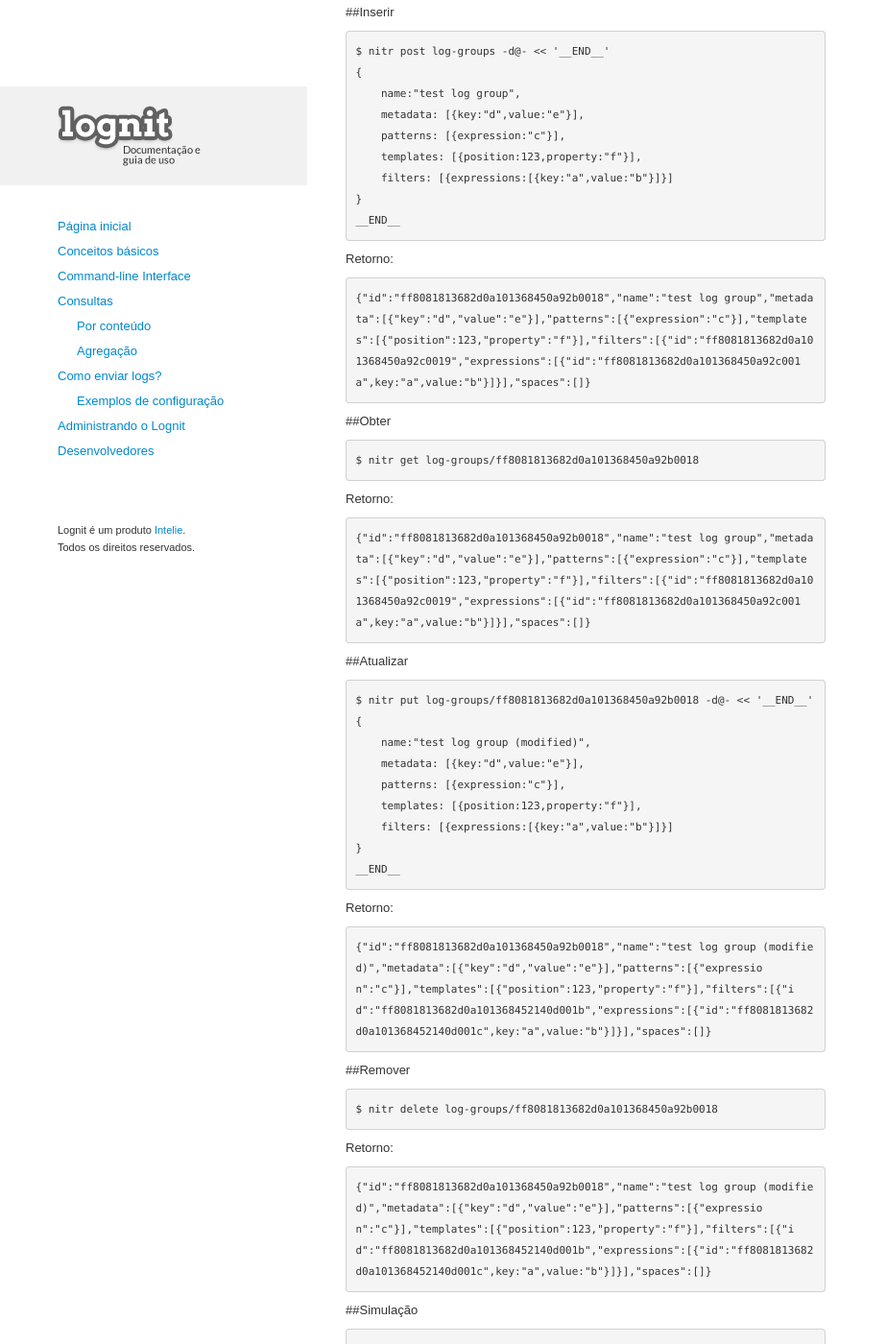
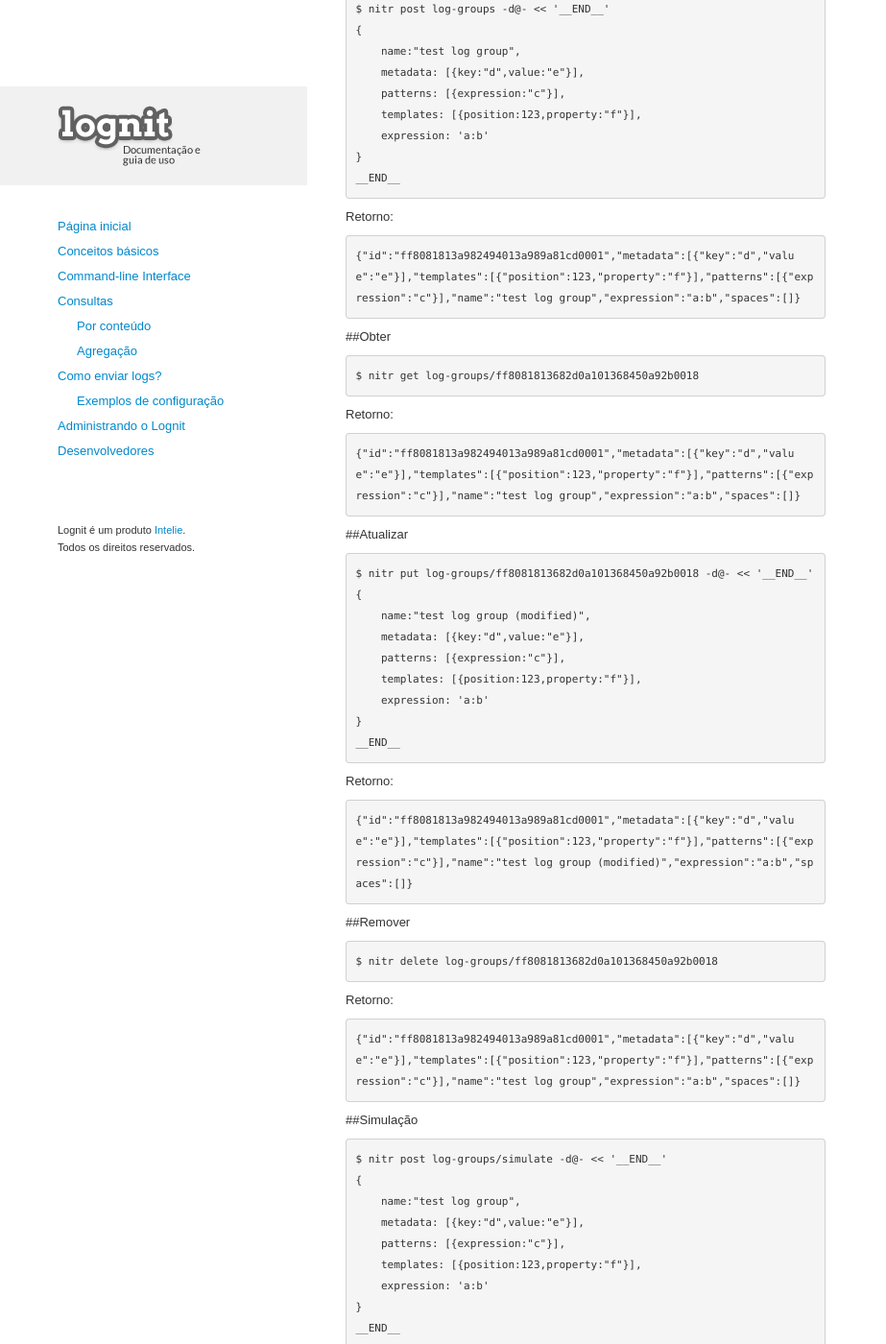
Before and after one commit to isabella232/lognit-docs, a Jekyll site: the page built from api/log-groups.md, in a window 1280 px wide and 1400 px high, scrolled down 716 px. Shown: the whole window at 96% size, without its empty margins (0-923 px from the left). Built offline with Jekyll 4.4.1, drawn with Linux system fonts in a browser that asks for light colours; some of the changed text lies outside the part shown.

Commit message:
fix log groups documentation

````diff
--- a/api/log-groups.md
+++ b/api/log-groups.md
@@ -18,7 +18,7 @@ Ponto de acesso:
 
 Retorno:
 
-    {"data":[{"id":"ff8081813682d0a101368450a92b0018","name":"test log group","metadata":[{"key":"d","value":"e"}],"patterns":[{"expression":"c"}],"templates":[{"position":123,"property":"f"}],"filters":[{"id":"ff8081813697fd94013697ffd66c0002","expressions":[{"id":"ff8081813697fd94013697ffd66c0003","key":"a","value":"b"}]}],"spaces":["teste"]}],"total":1,"page":1,"pageSize":10}
+    {"data":[{"id":"ff8081813682d0a101368450a92b0018","name":"test log group","metadata":[{"key":"d","value":"e"}],"patterns":[{"expression":"c"}],"templates":[{"position":123,"property":"f"}],"expression":"a:b","spaces":["teste"]}],"total":1,"page":1,"pageSize":10}
 
 É possível também utilizar as opções ```filterExpr```, ```sortProperty``` e
 ```sortDirection``` para filtrar e ordenar os registros.
@@ -36,13 +36,13 @@ inverte a ordem da ordenação.
         metadata: [{key:"d",value:"e"}],
         patterns: [{expression:"c"}],
         templates: [{position:123,property:"f"}],
-        filters: [{expressions:[{key:"a",value:"b"}]}]
+        expression: 'a:b'
     }
     __END__
 
 Retorno:
 
-    {"id":"ff8081813682d0a101368450a92b0018","name":"test log group","metadata":[{"key":"d","value":"e"}],"patterns":[{"expression":"c"}],"templates":[{"position":123,"property":"f"}],"filters":[{"id":"ff8081813682d0a101368450a92c0019","expressions":[{"id":"ff8081813682d0a101368450a92c001a",key:"a",value:"b"}]}],"spaces":[]}
+    {"id":"ff8081813a982494013a989a81cd0001","metadata":[{"key":"d","value":"e"}],"templates":[{"position":123,"property":"f"}],"patterns":[{"expression":"c"}],"name":"test log group","expression":"a:b","spaces":[]}
 
 
 ##Obter
@@ -52,7 +52,7 @@ Retorno:
 
 Retorno:
 
-    {"id":"ff8081813682d0a101368450a92b0018","name":"test log group","metadata":[{"key":"d","value":"e"}],"patterns":[{"expression":"c"}],"templates":[{"position":123,"property":"f"}],"filters":[{"id":"ff8081813682d0a101368450a92c0019","expressions":[{"id":"ff8081813682d0a101368450a92c001a",key:"a",value:"b"}]}],"spaces":[]}
+    {"id":"ff8081813a982494013a989a81cd0001","metadata":[{"key":"d","value":"e"}],"templates":[{"position":123,"property":"f"}],"patterns":[{"expression":"c"}],"name":"test log group","expression":"a:b","spaces":[]}
 
 
 ##Atualizar
@@ -63,14 +63,15 @@ Retorno:
         metadata: [{key:"d",value:"e"}],
         patterns: [{expression:"c"}],
         templates: [{position:123,property:"f"}],
-        filters: [{expressions:[{key:"a",value:"b"}]}]
+        expression: 'a:b'
     }
     __END__
 
 
 Retorno:
 
-    {"id":"ff8081813682d0a101368450a92b0018","name":"test log group (modified)","metadata":[{"key":"d","value":"e"}],"patterns":[{"expression":"c"}],"templates":[{"position":123,"property":"f"}],"filters":[{"id":"ff8081813682d0a101368452140d001b","expressions":[{"id":"ff8081813682d0a101368452140d001c",key:"a",value:"b"}]}],"spaces":[]}
+    {"id":"ff8081813a982494013a989a81cd0001","metadata":[{"key":"d","value":"e"}],"templates":[{"position":123,"property":"f"}],"patterns":[{"expression":"c"}],"name":"test log group (modified)","expression":"a:b","spaces":[]}
+
 
 ##Remover
 
@@ -78,7 +79,7 @@ Retorno:
 
 Retorno:
 
-    {"id":"ff8081813682d0a101368450a92b0018","name":"test log group (modified)","metadata":[{"key":"d","value":"e"}],"patterns":[{"expression":"c"}],"templates":[{"position":123,"property":"f"}],"filters":[{"id":"ff8081813682d0a101368452140d001b","expressions":[{"id":"ff8081813682d0a101368452140d001c",key:"a",value:"b"}]}],"spaces":[]}
+    {"id":"ff8081813a982494013a989a81cd0001","metadata":[{"key":"d","value":"e"}],"templates":[{"position":123,"property":"f"}],"patterns":[{"expression":"c"}],"name":"test log group","expression":"a:b","spaces":[]}
 
 
 ##Simulação
@@ -89,7 +90,7 @@ Retorno:
         metadata: [{key:"d",value:"e"}],
         patterns: [{expression:"c"}],
         templates: [{position:123,property:"f"}],
-        filters: [{expressions:[{key:"a",value:"b"}]}]
+        expression: 'a:b'
     }
     __END__
 
````
